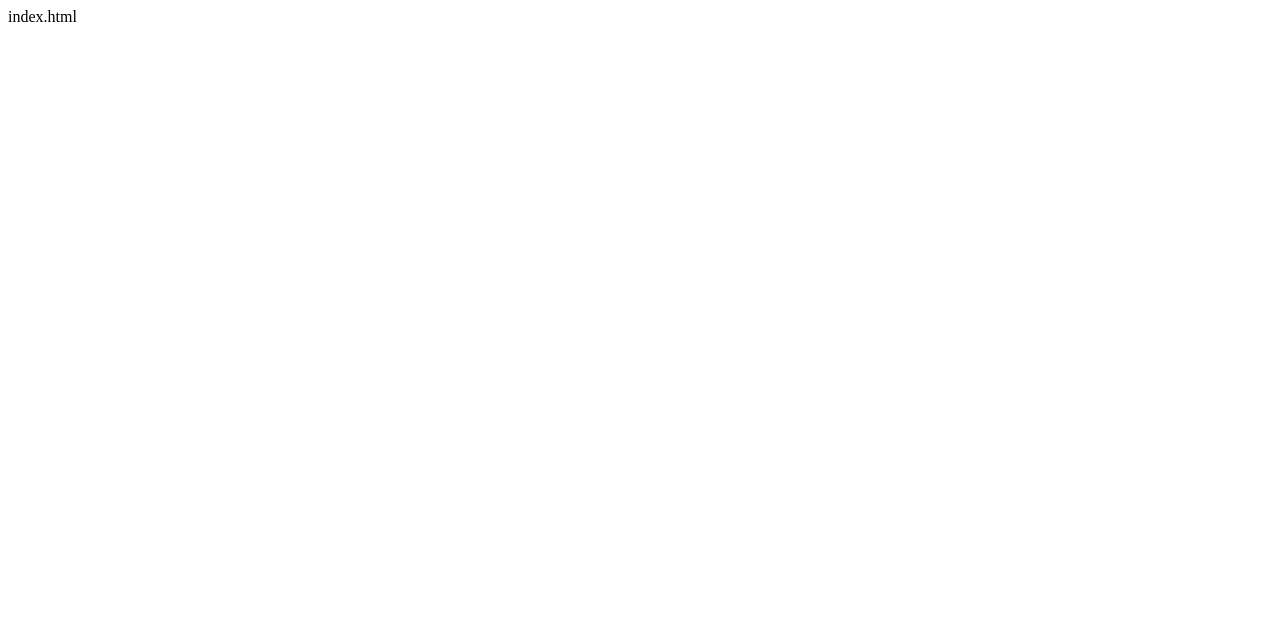
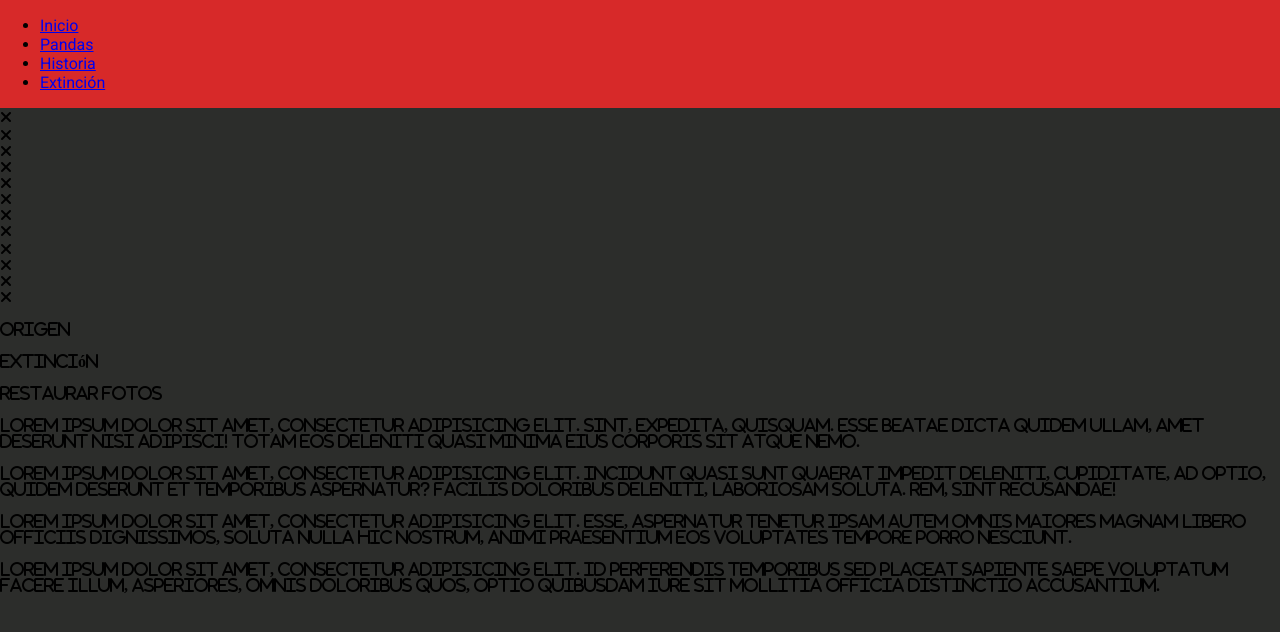
Before and after one commit to rositadiazgalaz/panda-panda, a plain HTML site: page index.html in a window 1280 px wide. Drawn offline with Linux system fonts and the light colour scheme.

Commit message:
estructura html y comenzando estilos

```diff
--- a/assets/css/style.css
+++ b/assets/css/style.css
@@ -1 +1,10 @@
-style.css
+body{
+	font-family: 'Roboto', sans-serif;
+	background-color: #2C2D2B;
+	margin: 0;
+}
+/* menu*/
+nav{
+	background-color: #D72929;
+	overflow: hidden;
+}
--- a/index.html
+++ b/index.html
@@ -1 +1,59 @@
-index.html
+<!DOCTYPE html>
+<html lang="en" class="fa-events-icons-ready">
+<head>
+	<meta charset="UTF-8">
+	<title>Panda Panda</title>
+	<link rel="shortcut icon" href="assets/img/favicon.ico">
+	<link href="https://fonts.googleapis.com/css?family=Roboto:400,500" rel="stylesheet">
+	<link rel="stylesheet" href="assets/css/style.css">
+</head>
+<body>
+<!-- Inicio seccion nav-->
+	<nav>
+		<ul class="menu">
+			<li><a href="#">Inicio</a></li>
+			<li><a href="#">Pandas</a></li>
+			<li><a href="#">Historia</a></li>
+			<li><a href="#">Extinción</a></li>
+		</ul>
+	</nav>
+	<!-- fin seccion nav-->
+
+	<!-- seccion fotos de pandas con x en la esquina - la foto se agrega desde css-->
+	<section class="pictures-pandas">
+		<div class="panda1 pandas"><i class="fa fa-times" aria-hidden="true"></div>
+		<div class="panda2 pandas"><i class="fa fa-times" aria-hidden="true"></div>
+		<div class="panda3 pandas"><i class="fa fa-times" aria-hidden="true"></div>
+		<div class="panda4 pandas"><i class="fa fa-times" aria-hidden="true"></div>
+	</section>
+	<!-- fin seccion fotos de pandas-->
+
+	<!-- seccion de los botones -->
+	<section id="botones">
+		<div class="boton" id="boton-origen"><p>Origen</p></div>
+		<div class="boton" id="boton-extincion"><p>Extinción</p></div>
+		<div class="boton" id="boton-restaurar"><p>Restaurar Fotos</p></div>
+	</section>
+	<!-- fin seccion botones -->
+
+	<!-- seccion Parrafos -->
+	<section class="parrafos">
+		<div class="parrafo p-1">
+			<p>Lorem ipsum dolor sit amet, consectetur adipisicing elit. Sint, expedita, quisquam. Esse beatae dicta quidem ullam, amet deserunt nisi adipisci! Totam eos deleniti quasi minima eius corporis sit atque nemo.</p>
+			<p>Lorem ipsum dolor sit amet, consectetur adipisicing elit. Incidunt quasi sunt quaerat impedit deleniti, cupiditate, ad optio, quidem deserunt et temporibus aspernatur? Facilis doloribus deleniti, laboriosam soluta. Rem, sint recusandae!</p>
+		</div>
+		<div class="parrafo p-2">
+			<p>Lorem ipsum dolor sit amet, consectetur adipisicing elit. Esse, aspernatur tenetur ipsam autem omnis maiores magnam libero officiis dignissimos, soluta nulla hic nostrum, animi praesentium eos voluptates tempore porro nesciunt.</p>
+			<p>Lorem ipsum dolor sit amet, consectetur adipisicing elit. Id perferendis temporibus sed placeat sapiente saepe voluptatum facere illum, asperiores, omnis doloribus quos, optio quibusdam iure sit mollitia officia distinctio accusantium.</p>
+		</div>
+	</section>
+	<!-- Fin seccion parrafos-->
+
+	<!-- contenedor de fotos que se agregan al recorrer un arreglo de fotos desde js-->
+	<section class="nuevosPandas">
+
+	</section>
+	<script src="https://use.fontawesome.com/7873633050.js"></script>
+	<script src="assets/js/main.js"></script>
+</body>
+</html>
```
Also changed, not shown: assets/img/panda1.jpg (added), assets/img/panda2.jpg (added), assets/img/panda3.jpg (added), assets/img/panda4.jpg (added).
